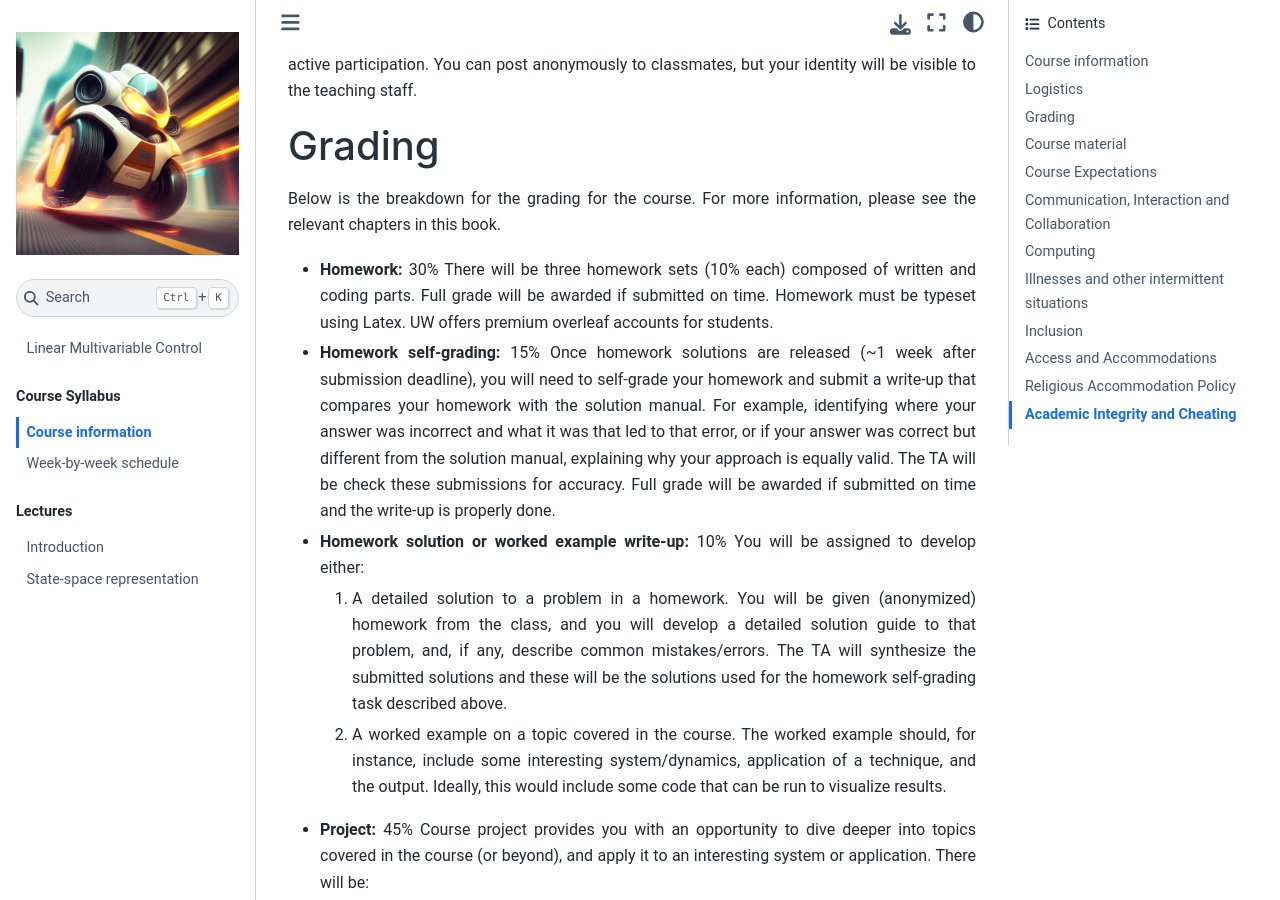
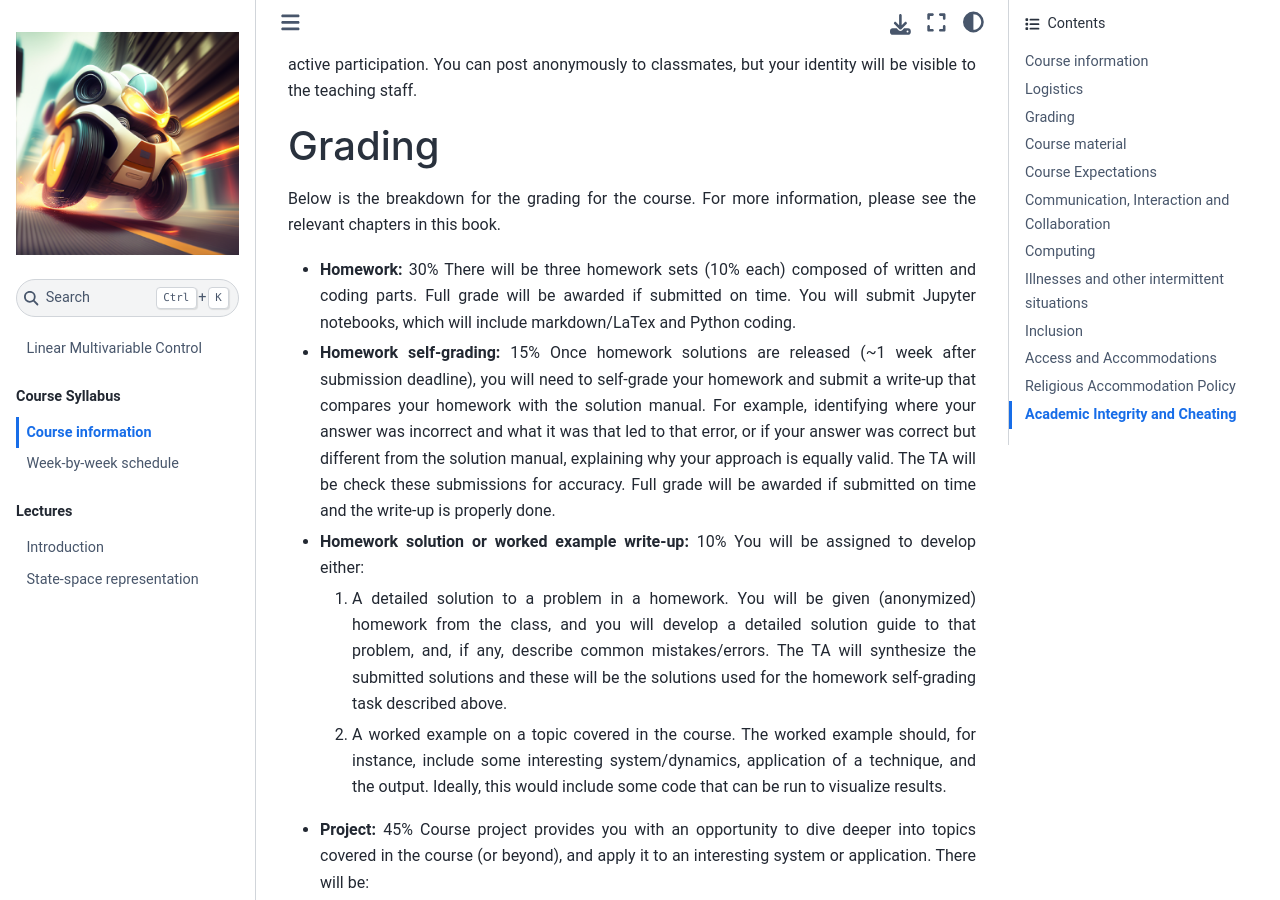
Before and after one commit to jimmyfowler/lmc-book, a Jupyter Book: the page built from logistics/overview.md, in a window 1280 px wide and 900 px high, scrolled down 644 px. Built offline with Jupyter Book 1.0.4 settings and Sphinx 7.4.7 and the Sphinx Book theme 1.1.4, drawn with Linux system fonts in a browser that asks for light colours; pages that are not in the unit, such as notebooks, are missing from menus.

Commit message:
update latex description

```diff
--- a/logistics/overview.md
+++ b/logistics/overview.md
@@ -22,7 +22,7 @@
 
 Below is the breakdown for the grading for the course. For more information, please see the relevant chapters in this book.
 
-- **Homework:** 30% There will be three homework sets (10% each) composed of written and coding parts. Full grade will be awarded if submitted on time. Homework must be typeset using Latex. UW offers premium overleaf accounts for students.
+- **Homework:** 30% There will be three homework sets (10% each) composed of written and coding parts. Full grade will be awarded if submitted on time. You will submit Jupyter notebooks, which will include markdown/LaTex and Python coding.
 - **Homework self-grading:** 15\% Once homework solutions are released (~1 week after submission deadline), you will need to self-grade your homework and submit a write-up that compares your homework with the solution manual. For example, identifying where your answer was incorrect and what it was that led to that error, or if your answer was correct but different from the solution manual, explaining why your approach is equally valid. The TA will be check these submissions for accuracy. Full grade will be awarded if submitted on time and the write-up is properly done.
 - **Homework solution or worked example write-up:** 10% You will be assigned to develop either:
     1. A detailed solution to a problem in a homework. You will be given (anonymized) homework from the class, and you will develop a detailed solution guide to that problem, and, if any, describe common mistakes/errors. The TA will synthesize the submitted solutions and these will be the solutions used for the homework self-grading task described above.
```
